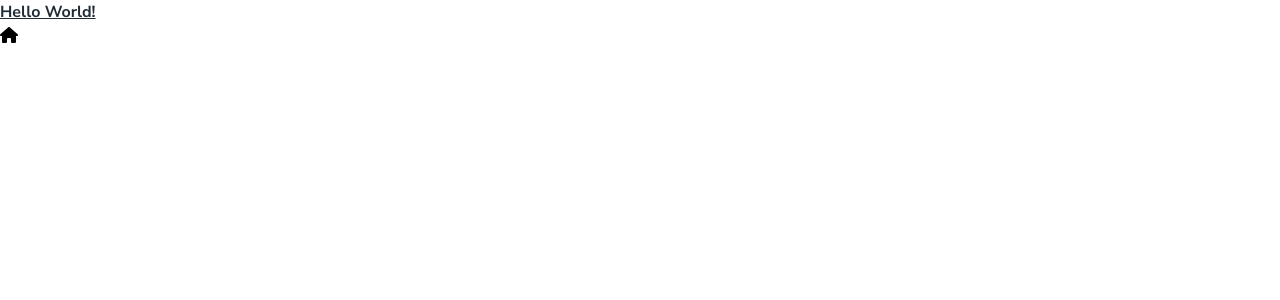
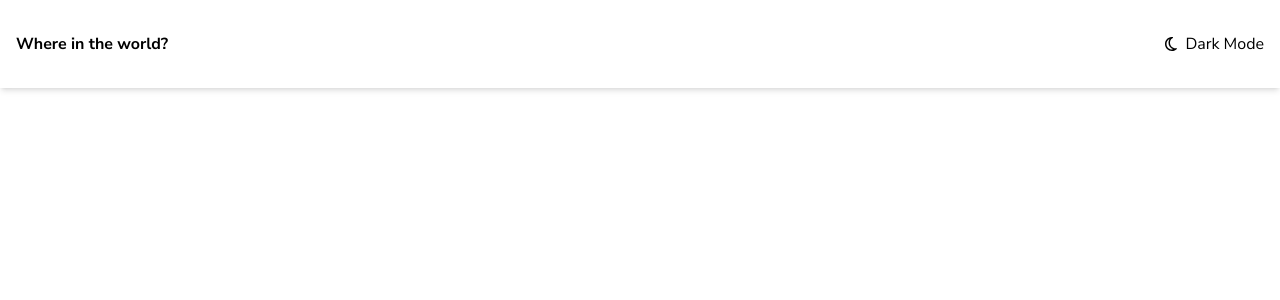
Before and after one commit to SanazBHMN/rest-countries, a React (Vite) app: page / in a window 1280 px wide. Shown: the top 300 px of the page. Built offline with nearby package versions, Linux system fonts and the light colour scheme.

Commit message:
Implement Header

```diff
--- a/src/App.jsx
+++ b/src/App.jsx
@@ -1,12 +1,10 @@
-import { FontAwesomeIcon } from "@fortawesome/react-fontawesome";
-import { faHouse } from "@fortawesome/free-solid-svg-icons";
+import Header from "./components/Header";
 import "./App.css";
 
 function App() {
   return (
     <>
-      <h1 className="text-very-dark-blue font-bold underline">Hello World!</h1>
-      <FontAwesomeIcon icon={faHouse} />
+      <Header />
     </>
   );
 }
--- /dev/null
+++ b/src/components/Header.jsx
@@ -0,0 +1,12 @@
+import ToggleSwitch from "./ToggleSwitch";
+
+function Header() {
+  return (
+    <header className="flex justify-between px-4 py-8 shadow-md">
+      <h3 className="font-bold">Where in the world?</h3>
+      <ToggleSwitch />
+    </header>
+  );
+}
+
+export default Header;
--- /dev/null
+++ b/src/components/ToggleSwitch.jsx
@@ -0,0 +1,13 @@
+import { FontAwesomeIcon } from "@fortawesome/react-fontawesome";
+import { faMoon } from "@fortawesome/free-regular-svg-icons";
+
+function ToggleSwitch() {
+  return (
+    <button className="flex items-center gap-2">
+      <FontAwesomeIcon icon={faMoon} />
+      <span>Dark Mode</span>
+    </button>
+  );
+}
+
+export default ToggleSwitch;
--- a/src/pages/HomePage.jsx
+++ b/src/pages/HomePage.jsx
@@ -1,5 +1,11 @@
+import Header from "../components/Header";
+
 function HomePage() {
-  return <div>HomePage</div>;
+  return (
+    <>
+      <Header />
+    </>
+  );
 }
 
 export default HomePage;
```
